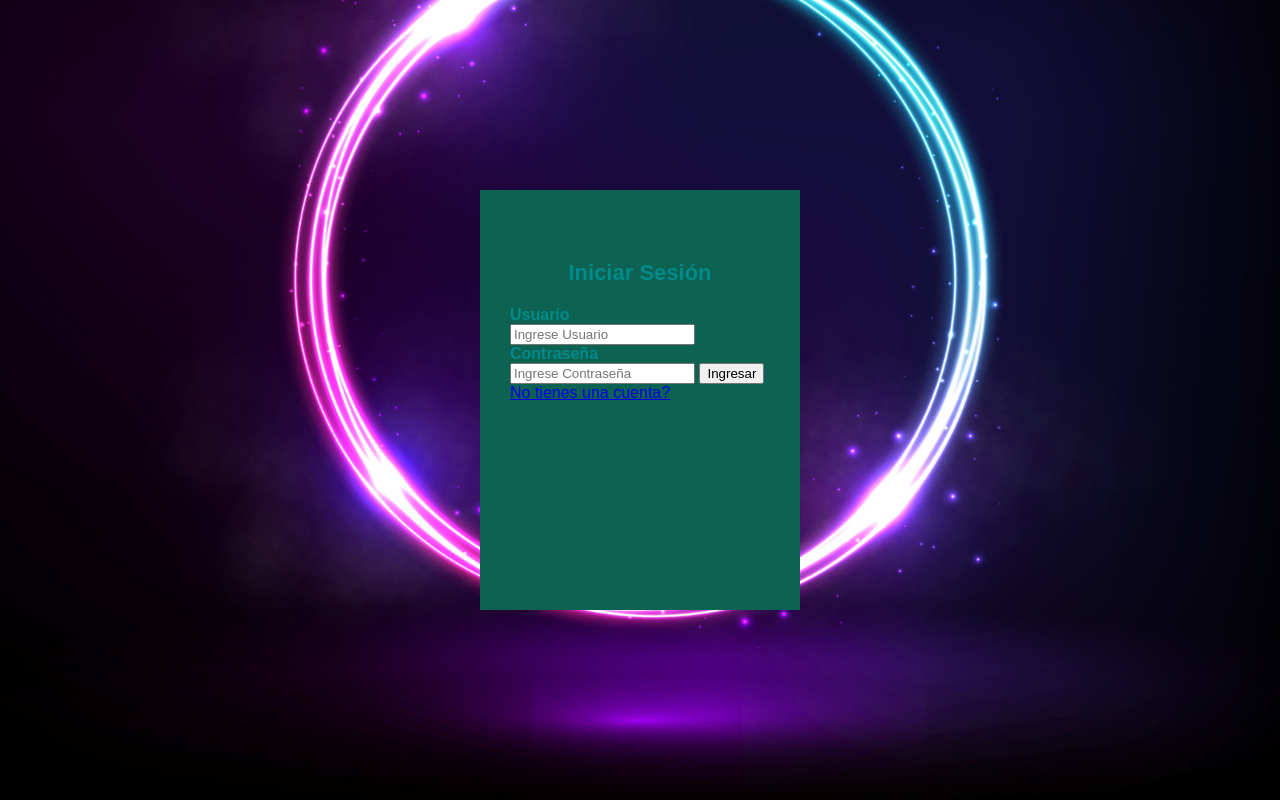
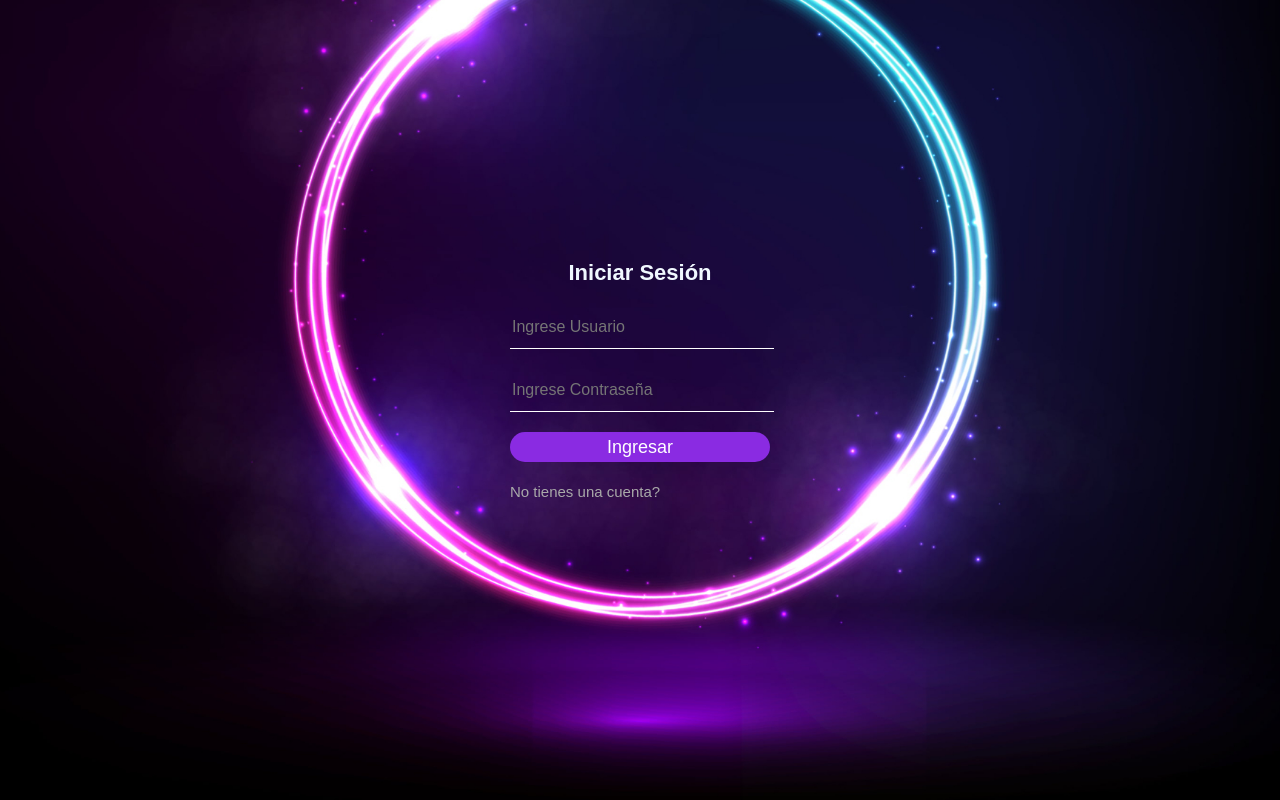
Before and after one commit to Crisleop21/Practica_Css_Js_Html5_Bootstrap, a plain HTML site: page index.html in a window 1280 px wide. Drawn offline with Linux system fonts and the light colour scheme.

Commit message:
Cambio en la fuente y boton

```diff
--- a/css/estilos.css
+++ b/css/estilos.css
@@ -11,8 +11,8 @@ body{
 .login-box{
     width: 320px;
     height: 420px;
-    background:#0E6251;
-    color: darkcyan;
+    background:rgba(0, -0, -0, -0.1);
+    color: aliceblue;
     top: 50%;
     left: 50%;
     position: absolute;
@@ -21,16 +21,53 @@ body{
     padding: 70px 30px;
 }
 
+.login-box h1{
+    margin: 0;
+    padding: 0 0 20px;
+    text-align: center;
+    font-size: 22px;
+}
 .login-box label{
     margin: 0;
     padding: 0;
     font-weight: bold;
     display: block;
 }
-.login-box h1{
-    margin: 0;
-    padding: 0 0 20px;
-    text-align: center;
-    font-size: 22px;
+
+.login-box input{
+    width: 100%;
+    margin-bottom: 20px;
 
 }
+
+.login-box input[type="text"],
+.login-box input[type="password"]{
+    border: none;
+    border-bottom: 1px solid #fff;
+    background: transparent;
+    outline: none;
+    height: 40px;
+    color: #fff;
+    font-size: 16px;
+}
+
+.login-box input[type="submit"]{
+    border: none;
+    outline: none;
+    height: 30px;
+    background: blueviolet;
+    color: #fff;
+    font-size: 18px;
+    border-radius: 20px;
+}
+
+.login-box a {
+    text-decoration: none;
+    font-size: 15px;
+    line-height: 20px;
+    color: darkgray;
+}
+
+.login-box a:hover {
+    color: #fff;
+}
--- a/index.html
+++ b/index.html
@@ -9,15 +9,19 @@
         <h1>Iniciar Sesión</h1>
         <form >
             <!-- Nombre de Usuario -->
-            <label for="username">Usuario</label>
+            <!-- <label for="username">Usuario</label> -->
             <input type="text" placeholder="Ingrese Usuario">
             <!-- Contraseña -->
-            <label for="password">Contraseña</label>
+            <!-- <label for="password">Contraseña</label> -->
             <input type="password" placeholder="Ingrese Contraseña">
 
-            <!-- Preguntar si tiene cuenta -->
+           <!-- boton ingresar -->
             <input type="submit" value="Ingresar">
+             <!-- Preguntar si tiene cuenta -->
             <a href="#">No tienes una cuenta?</a>
+
+
+
         </form>
 
     </div>
```
